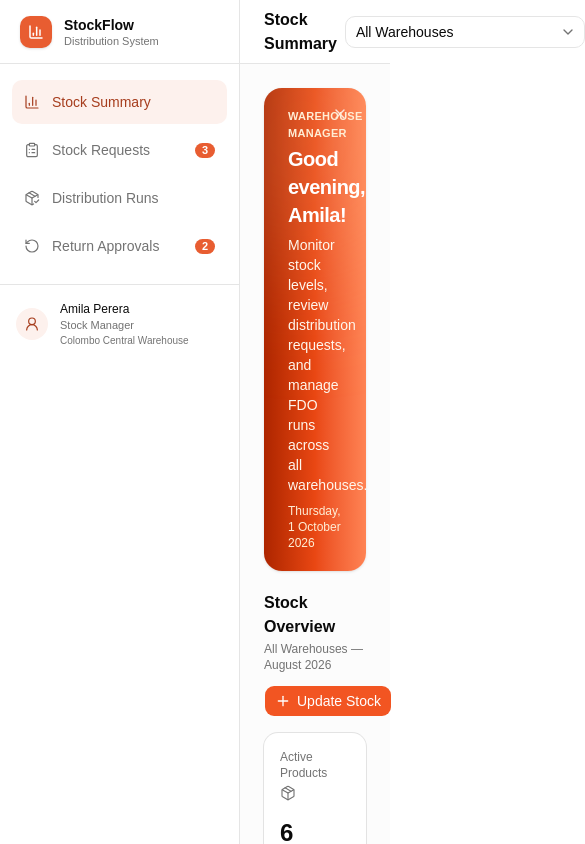
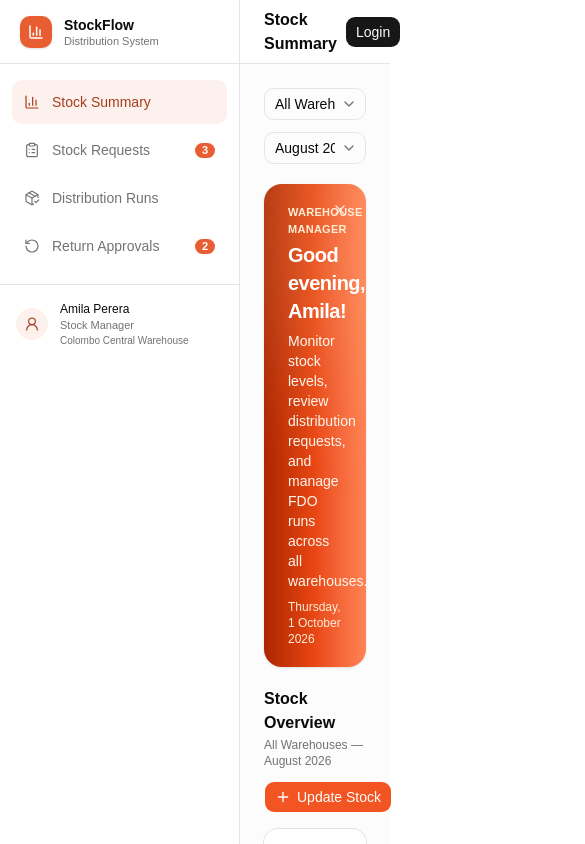
Before and after one commit to dhanushkagunawardhana/stockflow-web-poc, a React (Vite) app: page / in a window 390 px wide. Shown: the top 844 px of the page, 585 px wide, since content can reach past the window. Built offline with nearby package versions, Linux system fonts and the light colour scheme.

Commit message:
stock summary filter added

```diff
--- a/src/components/compositions/TopNav.jsx
+++ b/src/components/compositions/TopNav.jsx
@@ -1,18 +1,8 @@
 import { useLocation, useNavigate } from "react-router-dom";
 
-import { monthOptions, warehouseOptions } from "@/data/mock/stock-summary";
 import { routes } from "@/data/routes";
 
 import { Button } from "../ui/button";
-import {
-  Select,
-  SelectContent,
-  SelectGroup,
-  SelectItem,
-  SelectLabel,
-  SelectTrigger,
-  SelectValue,
-} from "@/components/ui/select";
 
 function TopNav() {
   const { pathname } = useLocation();
@@ -23,41 +13,7 @@ function TopNav() {
     <header className="sticky top-0 z-40 flex h-16 w-full items-center gap-2 border-b bg-background px-6">
       <h1 className="font-semibold text-foreground">{pageTitle}</h1>
 
-      <div className="flex items-center gap-3 ml-auto">
-        <Select items={warehouseOptions} defaultValue={"all"}>
-          <SelectTrigger className="w-full min-w-60">
-            <SelectValue placeholder="Select a Warehouse" />
-          </SelectTrigger>
-          <SelectContent>
-            <SelectGroup>
-              <SelectLabel>Warehouses</SelectLabel>
-              {warehouseOptions.map((item) => (
-                <SelectItem key={item.value} value={item.value}>
-                  {item.label}
-                </SelectItem>
-              ))}
-            </SelectGroup>
-          </SelectContent>
-        </Select>
-
-        <Select items={monthOptions} defaultValue={"2026-08"}>
-          <SelectTrigger className="w-full min-w-40">
-            <SelectValue placeholder="Select a Month" />
-          </SelectTrigger>
-          <SelectContent>
-            <SelectGroup>
-              <SelectLabel>Months</SelectLabel>
-              {monthOptions.map((item) => (
-                <SelectItem key={item.value} value={item.value}>
-                  {item.label}
-                </SelectItem>
-              ))}
-            </SelectGroup>
-          </SelectContent>
-        </Select>
-      </div>
-
-      <div>
+      <div className="ml-auto">
         <Button onClick={() => navigate("/login")}>Login</Button>
       </div>
     </header>
--- /dev/null
+++ b/src/pages/stock-summary/com/StockSummaryFilters.jsx
@@ -0,0 +1,50 @@
+import {
+  Select,
+  SelectContent,
+  SelectGroup,
+  SelectItem,
+  SelectLabel,
+  SelectTrigger,
+  SelectValue,
+} from "@/components/ui/select";
+import { monthOptions, warehouseOptions } from "@/data/mock/stock-summary";
+
+function StockSummaryFilters() {
+  return (
+    <div className="flex flex-wrap items-center justify-end gap-3">
+      <Select items={warehouseOptions} defaultValue="all">
+        <SelectTrigger className="w-full sm:min-w-60 sm:w-auto">
+          <SelectValue placeholder="Select a Warehouse" />
+        </SelectTrigger>
+        <SelectContent>
+          <SelectGroup>
+            <SelectLabel>Warehouses</SelectLabel>
+            {warehouseOptions.map((item) => (
+              <SelectItem key={item.value} value={item.value}>
+                {item.label}
+              </SelectItem>
+            ))}
+          </SelectGroup>
+        </SelectContent>
+      </Select>
+
+      <Select items={monthOptions} defaultValue="2026-08">
+        <SelectTrigger className="w-full sm:min-w-40 sm:w-auto">
+          <SelectValue placeholder="Select a Month" />
+        </SelectTrigger>
+        <SelectContent>
+          <SelectGroup>
+            <SelectLabel>Months</SelectLabel>
+            {monthOptions.map((item) => (
+              <SelectItem key={item.value} value={item.value}>
+                {item.label}
+              </SelectItem>
+            ))}
+          </SelectGroup>
+        </SelectContent>
+      </Select>
+    </div>
+  );
+}
+
+export default StockSummaryFilters;
--- a/src/pages/stock-summary/index.jsx
+++ b/src/pages/stock-summary/index.jsx
@@ -4,11 +4,13 @@ import GreetingBanner from "./com/GreetingBanner";
 import MonthlyStockMovement from "./com/MonthlyStockMovement";
 import ProductStock from "./com/ProductStock";
 import StockOverview from "./com/StockOverview";
+import StockSummaryFilters from "./com/StockSummaryFilters";
 
 function StockSummary() {
   return (
     <DashboardLayout>
       <div className="mx-auto w-full max-w-6xl space-y-5">
+        <StockSummaryFilters />
         <GreetingBanner />
         <StockOverview />
         <MonthlyStockMovement />
```
